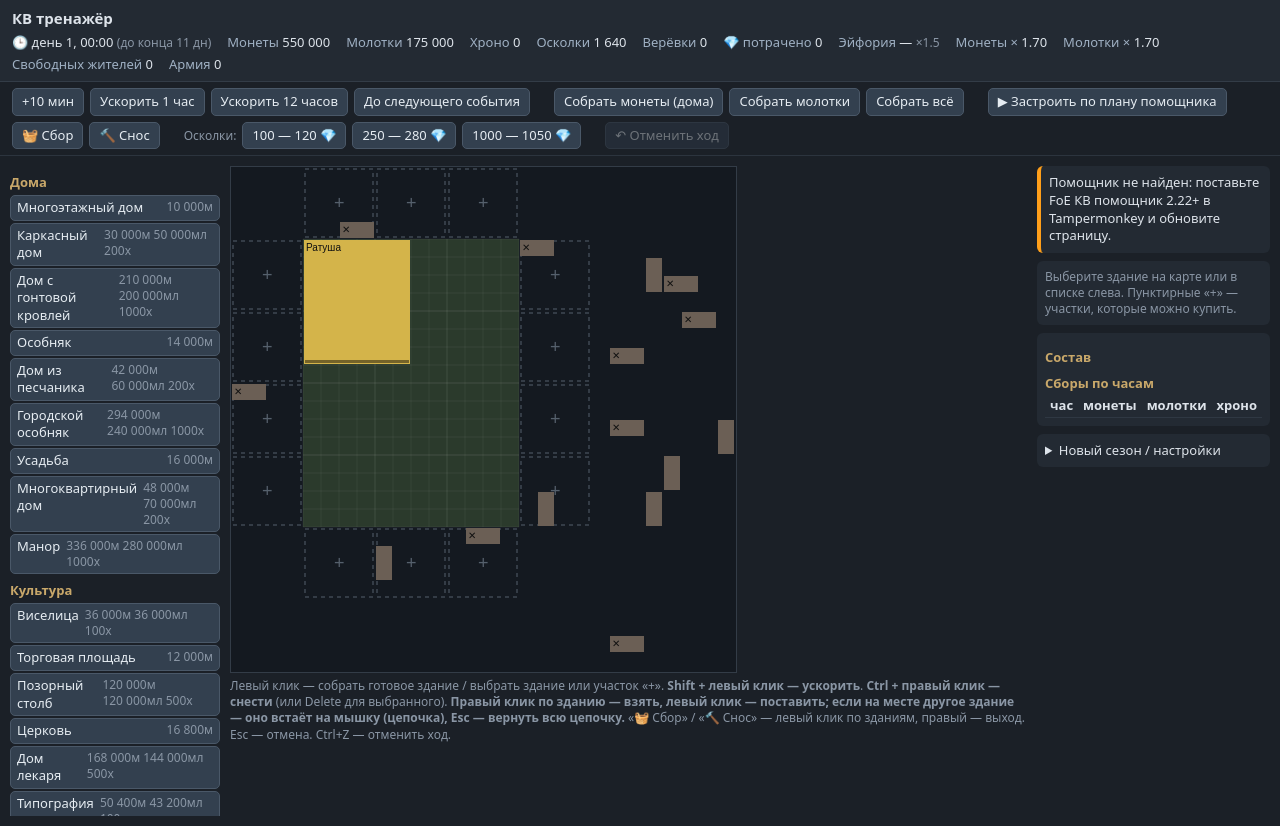
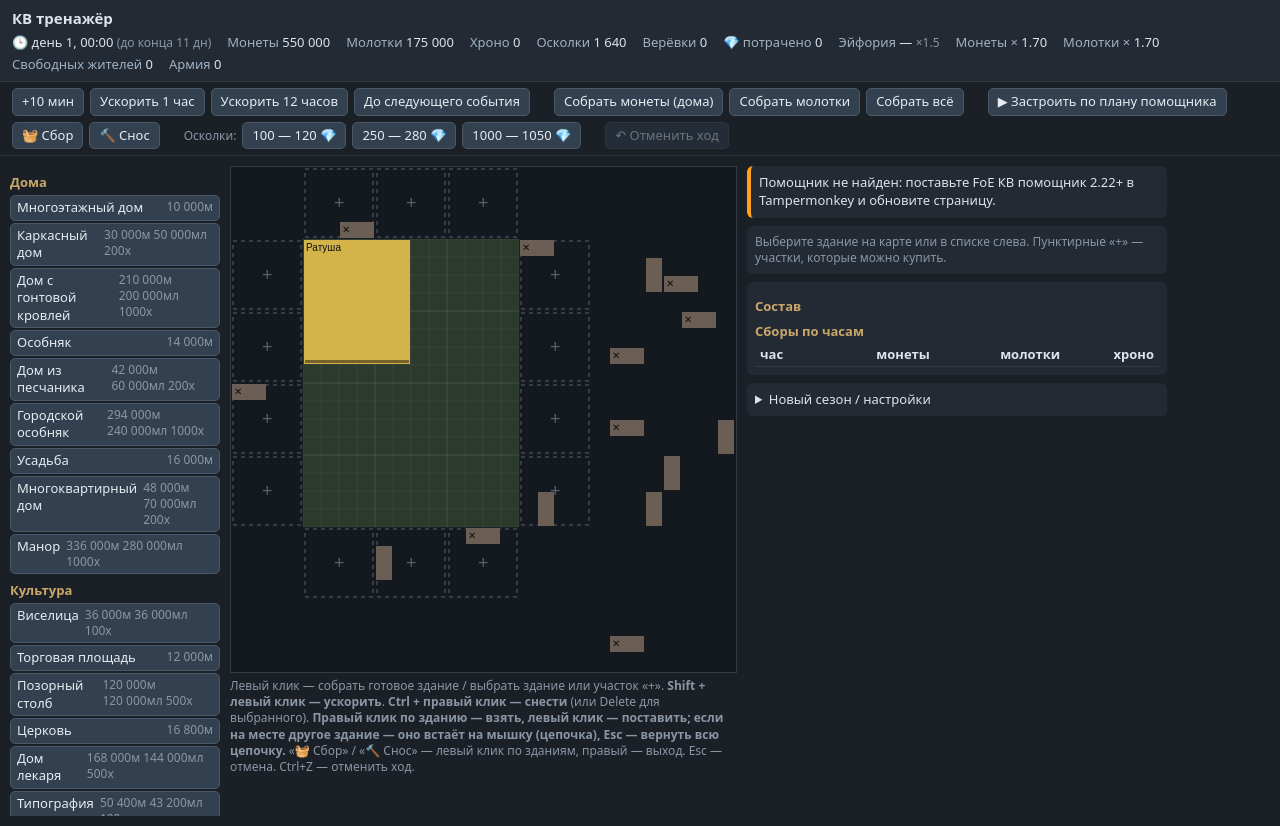
Before and after one commit to retrymister-ui/foe-qi-helper, a plain HTML site: page sim.html in a window 1280 px wide. Drawn offline with Linux system fonts and the light colour scheme.

Commit message:
Тренажёр: панель справа вплотную к карте
Co-Authored-By: Claude Opus 5.5 <noreply@anthropic.com>
Claude-Session: https://claude.ai/code/session_01Pt1hevEw72hnm2h2VDHxyU

```diff
--- a/sim.html
+++ b/sim.html
@@ -9,7 +9,7 @@ header{padding:8px 12px;background:#232a33;border-bottom:1px solid #333c47;displ
 #bar{padding:6px 12px;display:flex;flex-wrap:wrap;gap:6px;align-items:center;border-bottom:1px solid #2c343e}
 button{background:#33404f;color:#e6ecf2;border:1px solid #4a5868;border-radius:5px;padding:4px 9px;cursor:pointer;font:inherit}
 button:hover{background:#3e4e60}button:disabled{opacity:.4;cursor:default}button.on{background:#7a5a17;border-color:#c79a3a}
-main{display:grid;grid-template-columns:210px auto 1fr;gap:10px;padding:10px}
+main{display:grid;grid-template-columns:210px min-content minmax(320px,420px);gap:10px;padding:10px;justify-content:start}
 #pal{max-height:calc(100vh - 150px);overflow:auto}.pb{display:flex;justify-content:space-between;gap:6px;width:100%;margin:2px 0;text-align:left;padding:3px 6px}
 .grp{margin:8px 0 3px;color:#c9a86a;font-weight:600}
 #map{background:#141920;border:1px solid #333c47;cursor:crosshair}
@@ -28,7 +28,7 @@ details summary{cursor:pointer}
 </div>
 <main>
 <div id="pal"></div>
-<div><canvas id="map"></canvas><div class="dim">Левый клик — собрать готовое здание / выбрать здание или участок «+». <b>Shift + левый клик — ускорить</b>. <b>Ctrl + правый клик — снести</b> (или Delete для выбранного). <b>Правый клик по зданию — взять, левый клик — поставить; если на месте другое здание — оно встаёт на мышку (цепочка), Esc — вернуть всю цепочку.</b> «🧺 Сбор» / «🔨 Снос» — левый клик по зданиям, правый — выход. Esc — отмена. Ctrl+Z — отменить ход.</div></div>
+<div><canvas id="map"></canvas><div class="dim" style="width:505px">Левый клик — собрать готовое здание / выбрать здание или участок «+». <b>Shift + левый клик — ускорить</b>. <b>Ctrl + правый клик — снести</b> (или Delete для выбранного). <b>Правый клик по зданию — взять, левый клик — поставить; если на месте другое здание — оно встаёт на мышку (цепочка), Esc — вернуть всю цепочку.</b> «🧺 Сбор» / «🔨 Снос» — левый клик по зданиям, правый — выход. Esc — отмена. Ctrl+Z — отменить ход.</div></div>
 <div id="side">
 <div id="hh">Помощник…</div>
 <div id="sel"></div>
```
